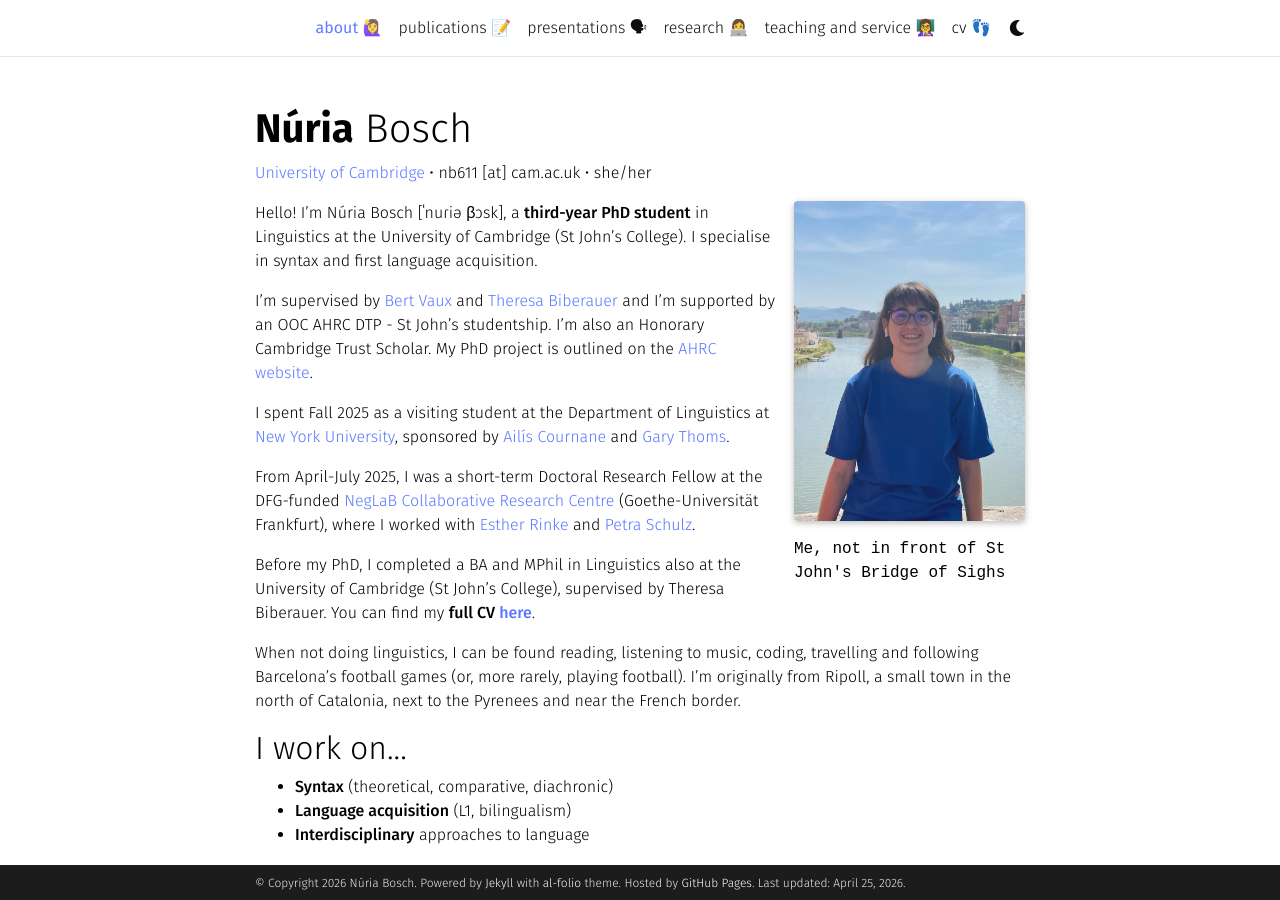
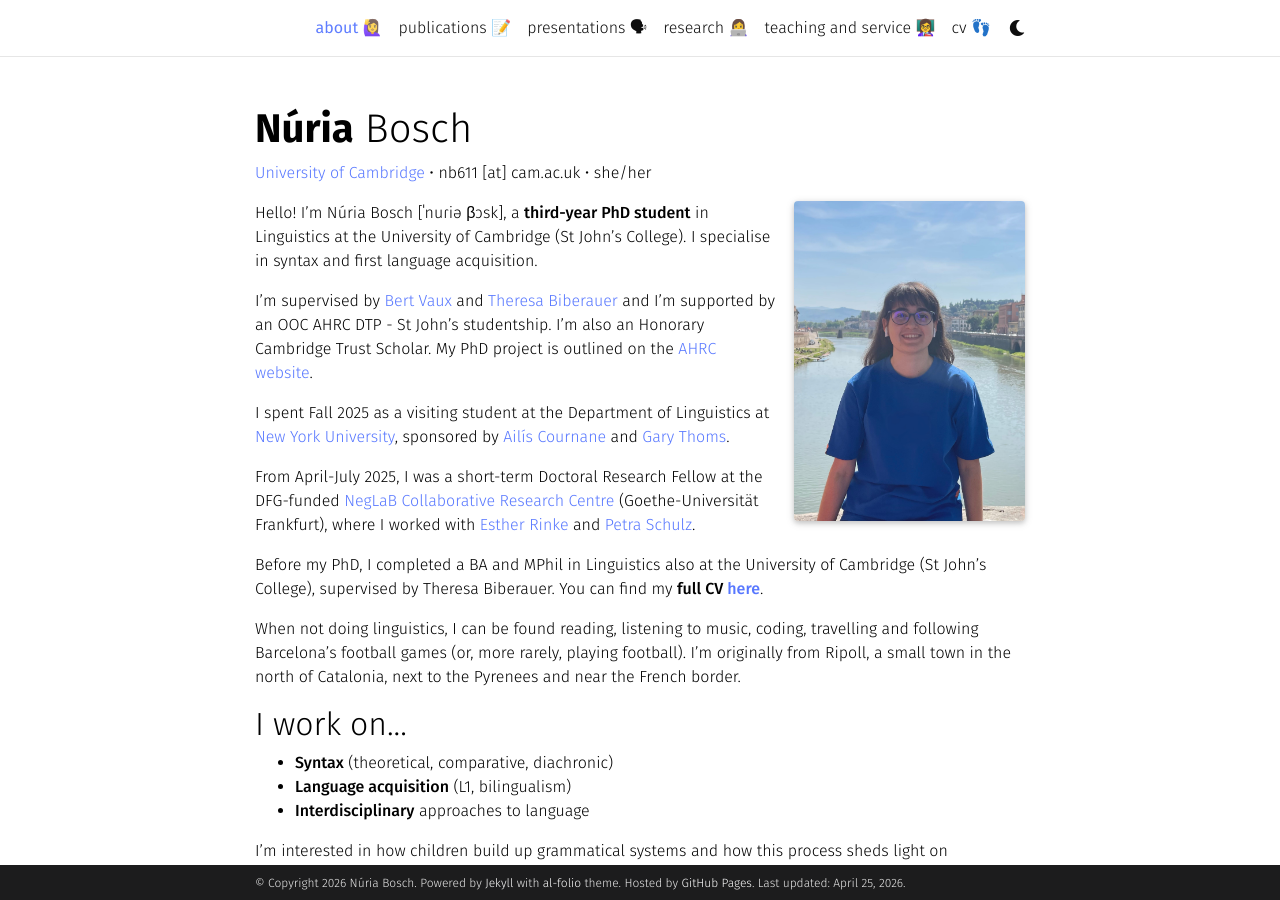
Before and after one commit to nuria-bosch/nuria-bosch.github.io, a Jekyll site: the page built from _pages/about.md, in a window 1280 px wide and 900 px high. Built offline with Jekyll 4.4.1, drawn with Linux system fonts in a browser that asks for light colours; full-size pictures stand in for the smaller copies a plugin makes; some web fonts are replaced; comment, search, counter and statistics services are not loaded; a style sheet for code colours, icons or effects is not loaded.

Commit message:
Update about.md

```diff
--- a/_pages/about.md
+++ b/_pages/about.md
@@ -8,7 +8,6 @@
   align: right
   image: florencephoto.jpg
   image_circular: false # crops the image to make it circular
-  address: Me, not in front of St John's Bridge of Sighs
 
 news: true  # includes a list of news items
 latest_posts: false  # includes a list of the newest posts
```
